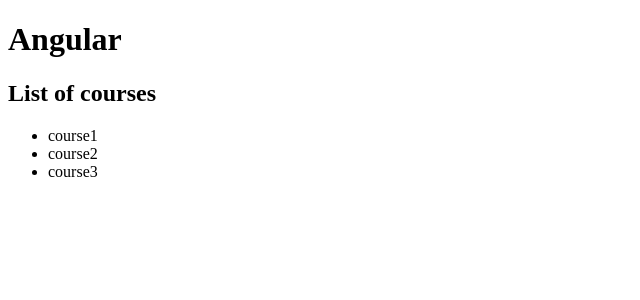
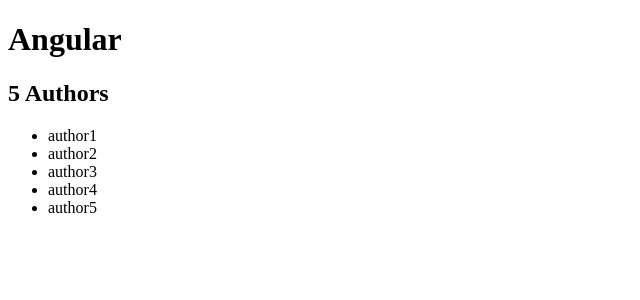
Before and after one commit to ShamimAkhter/angular-learning, an Angular app: page / in a window 1280 px wide. Shown: the top 300 px of the page, without its empty margins (0-640 px from the left). Built offline with nearby package versions, Linux system fonts and the light colour scheme.

Commit message:
Exercise

```diff
--- a/src/app/app.component.html
+++ b/src/app/app.component.html
@@ -1,2 +1,2 @@
 <h1>Angular</h1>
-<courses></courses>
+<authors></authors>
--- /dev/null
+++ b/src/app/authors.service.ts
@@ -0,0 +1,13 @@
+import { Injectable } from '@angular/core';
+
+@Injectable({
+  providedIn: 'root'
+})
+export class AuthorsService {
+
+  constructor() { }
+
+  getAuthors() {
+    return ['author1', 'author2', 'author3', 'author4', 'author5'];
+  }
+}
--- /dev/null
+++ b/src/app/authors/authors.component.html
@@ -0,0 +1,4 @@
+<h2>{{ authors.length }} Authors</h2>
+<ul>
+  <li *ngFor="let author of authors">{{ author }}</li>
+</ul>
--- /dev/null
+++ b/src/app/authors/authors.component.ts
@@ -0,0 +1,19 @@
+import { Component, OnInit } from '@angular/core';
+import { AuthorsService } from '../authors.service';
+
+@Component({
+  selector: 'authors',
+  templateUrl: './authors.component.html',
+  styleUrls: ['./authors.component.css']
+})
+export class AuthorsComponent implements OnInit {
+  authors;
+
+  constructor(service: AuthorsService) {
+    this.authors = service.getAuthors();
+  }
+
+  ngOnInit(): void {
+  }
+
+}
```
Also changed, not shown: src/app/app.module.ts (+6 -2 lines), src/app/authors/authors.component.css (added), 2 other files (tests, documents, lock files or other folders).
